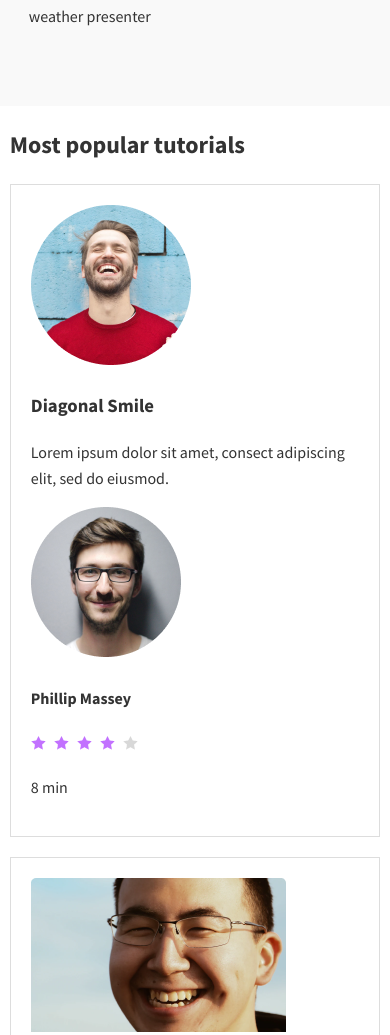
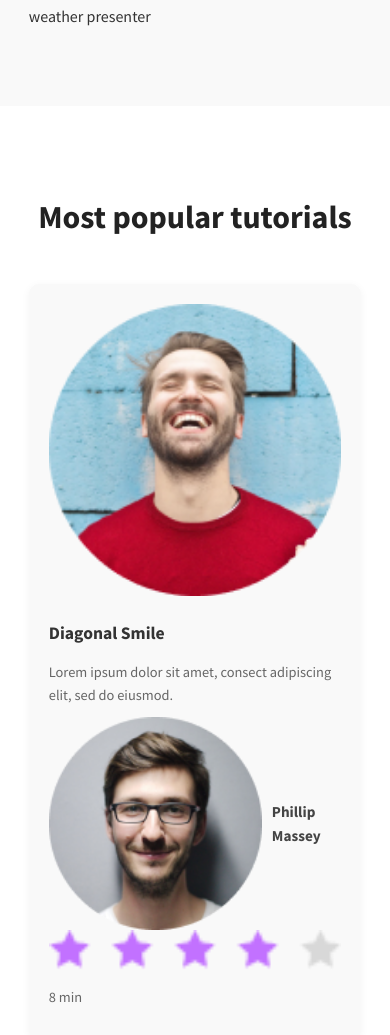
Before and after one commit to Hannahwangari/alx_html_css, a plain HTML site: page css_advanced/index.html in a window 390 px wide. Shown: the part 2300-3335 px from the top of the page. Drawn offline with Linux system fonts and the light colour scheme.

Commit message:
Add class to video tutorials section and style it responsively

```diff
--- a/css_advanced/index.html
+++ b/css_advanced/index.html
@@ -76,7 +76,7 @@
       </div>
     </section>
 
-    <section>
+    <section class="videos">
       <div class="container">
         <h2>Most popular tutorials</h2>
         <div class="tutorial-cards">
--- a/css_advanced/style.css
+++ b/css_advanced/style.css
@@ -163,17 +163,79 @@ body {
 
 
 /* Tutorials */
+/* Videos (Most Popular Tutorials) Section */
+.videos {
+  padding: 60px 20px;
+  background-color: #fff;
+}
+
+.videos h2 {
+  text-align: center;
+  font-size: 2rem;
+  color: #222;
+  margin-bottom: 40px;
+}
+
 .tutorial-cards {
-  display: flex;
-  flex-wrap: wrap;
-  gap: 20px;
+  display: grid;
+  grid-template-columns: repeat(auto-fit, minmax(250px, 1fr));
+  gap: 30px;
 }
 
 .card {
-  border: 1px solid #ddd;
+  background-color: #f9f9f9;
   padding: 20px;
-  flex: 1 1 250px;
+  border-radius: 10px;
+  box-shadow: 0 2px 8px rgba(0,0,0,0.05);
+  transition: transform 0.3s ease;
 }
+
+.card:hover {
+  transform: translateY(-5px);
+}
+
+.card img:first-child {
+  width: 100%;
+  height: auto;
+  border-radius: 10px;
+}
+
+.card h3 {
+  font-size: 1.1rem;
+  color: #333;
+  margin: 15px 0 10px;
+}
+
+.card p {
+  font-size: 0.9rem;
+  color: #666;
+  margin-bottom: 10px;
+}
+
+.card h4 {
+  font-size: 0.95rem;
+  color: #444;
+}
+
+.card > div {
+  display: flex;
+  align-items: center;
+  gap: 10px;
+}
+
+.card > div img {
+  width: 30px;
+  height: 30px;
+  border-radius: 50%;
+}
+
+/* Responsive tweak */
+@media (max-width: 768px) {
+  .tutorial-cards {
+    grid-template-columns: 1fr;
+  }
+}
+
 
 /* Membership */
 .plans {
```
